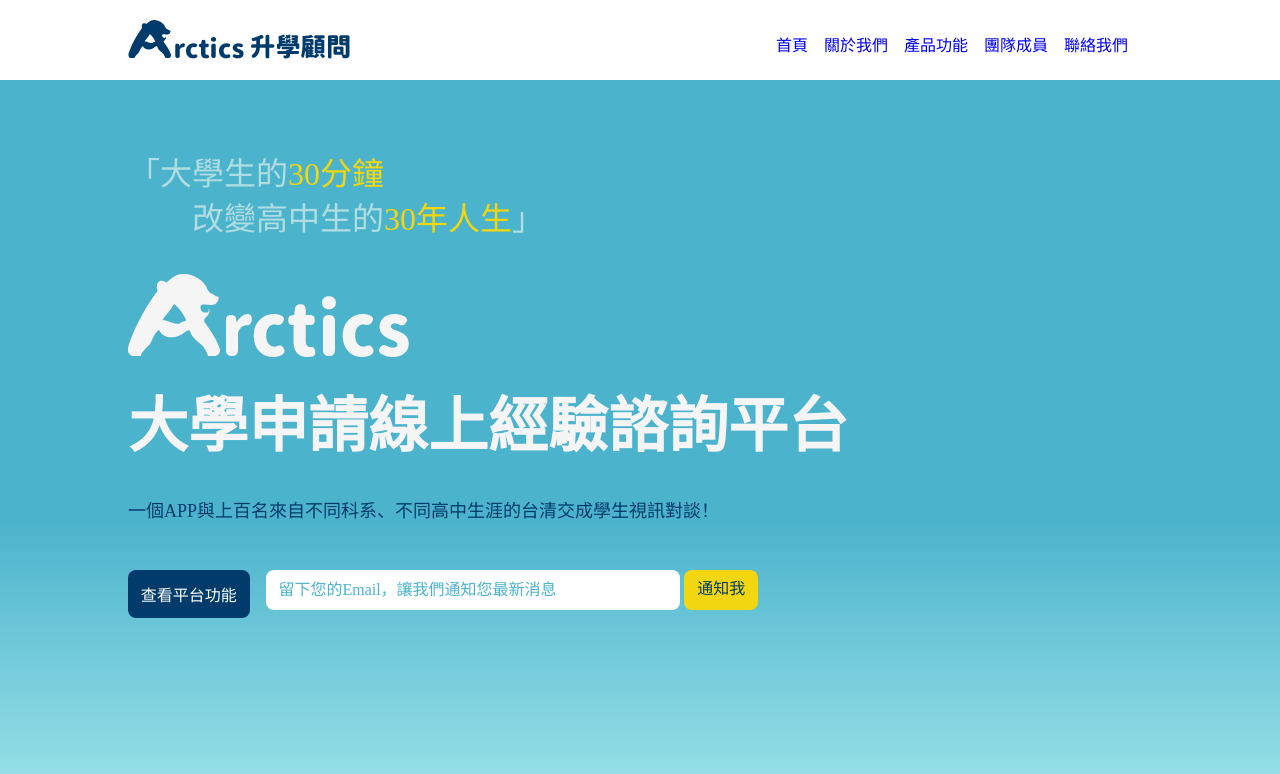
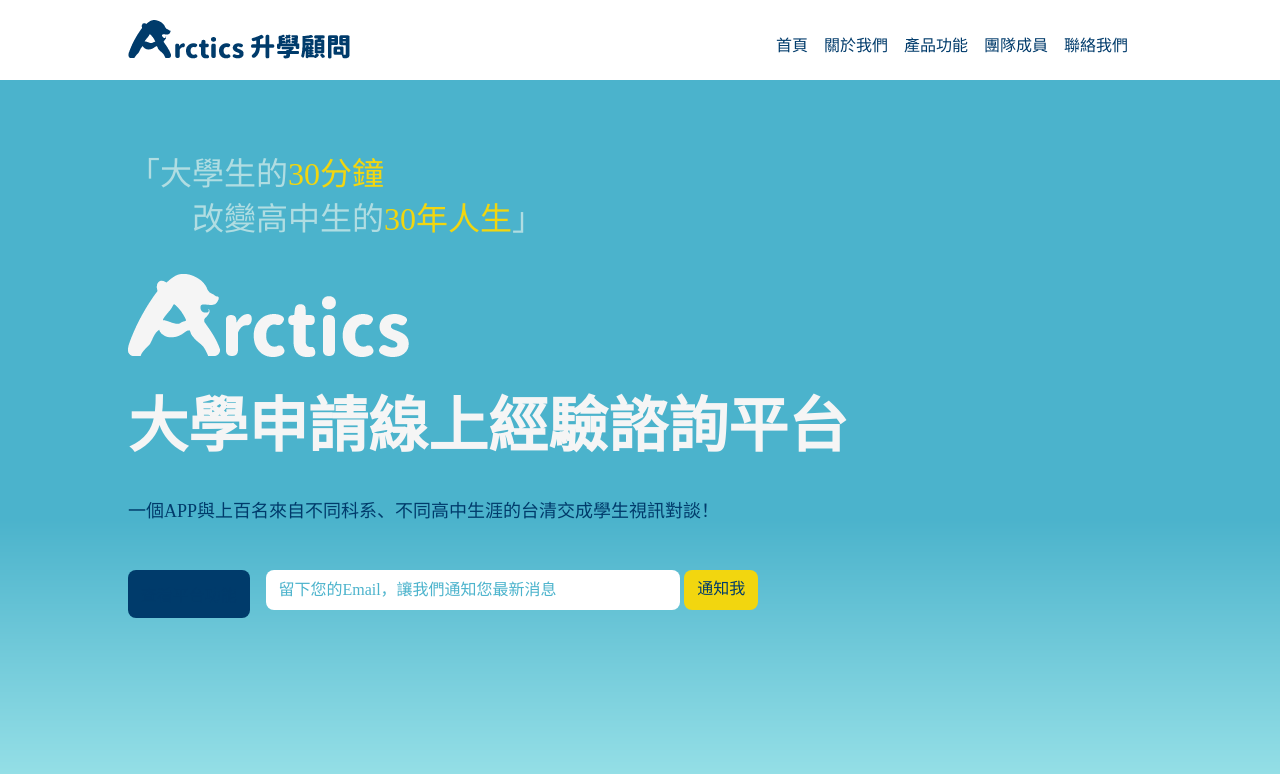
Before and after one commit to Arctics-Academy/arctics-web-frontend, a React (Create React App) app: page / in a window 1280 px wide. Shown: the top 774 px of the page. Built offline with nearby package versions, Linux system fonts and the light colour scheme; a web font is replaced by a local one.

Commit message:
Fix: Correct nav bar link colors

```diff
--- a/src/style.css
+++ b/src/style.css
@@ -75,12 +75,19 @@
     color: var(--primary);
 }
 
+a:link {
+    color: var(--primary);
+}
+
 a:visited {
     color: var(--primary);
 }
 
-a:active,
 a:hover {
+    color: var(--tertiary);
+}
+
+a:active {
     color: var(--tertiary);
 }
 
```
